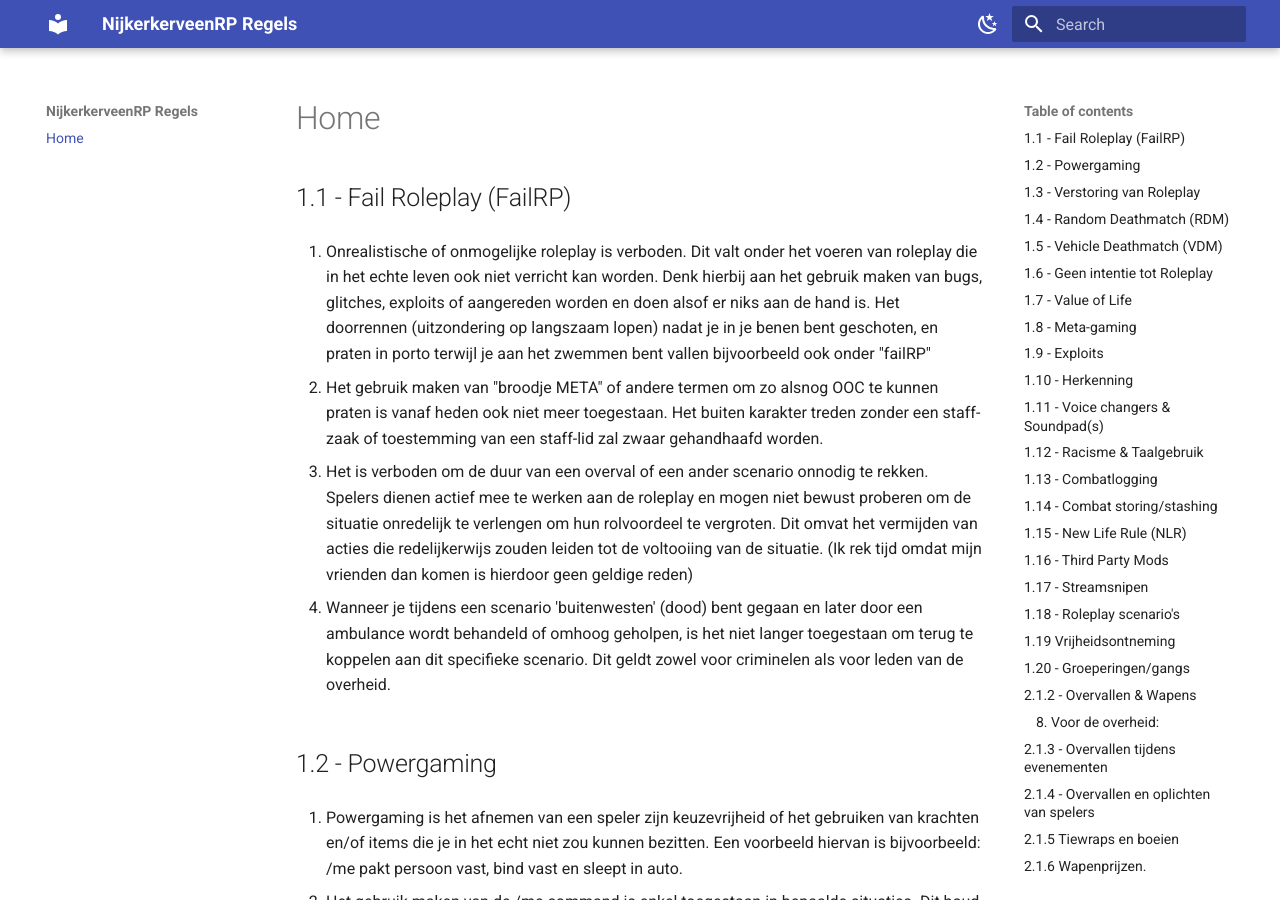
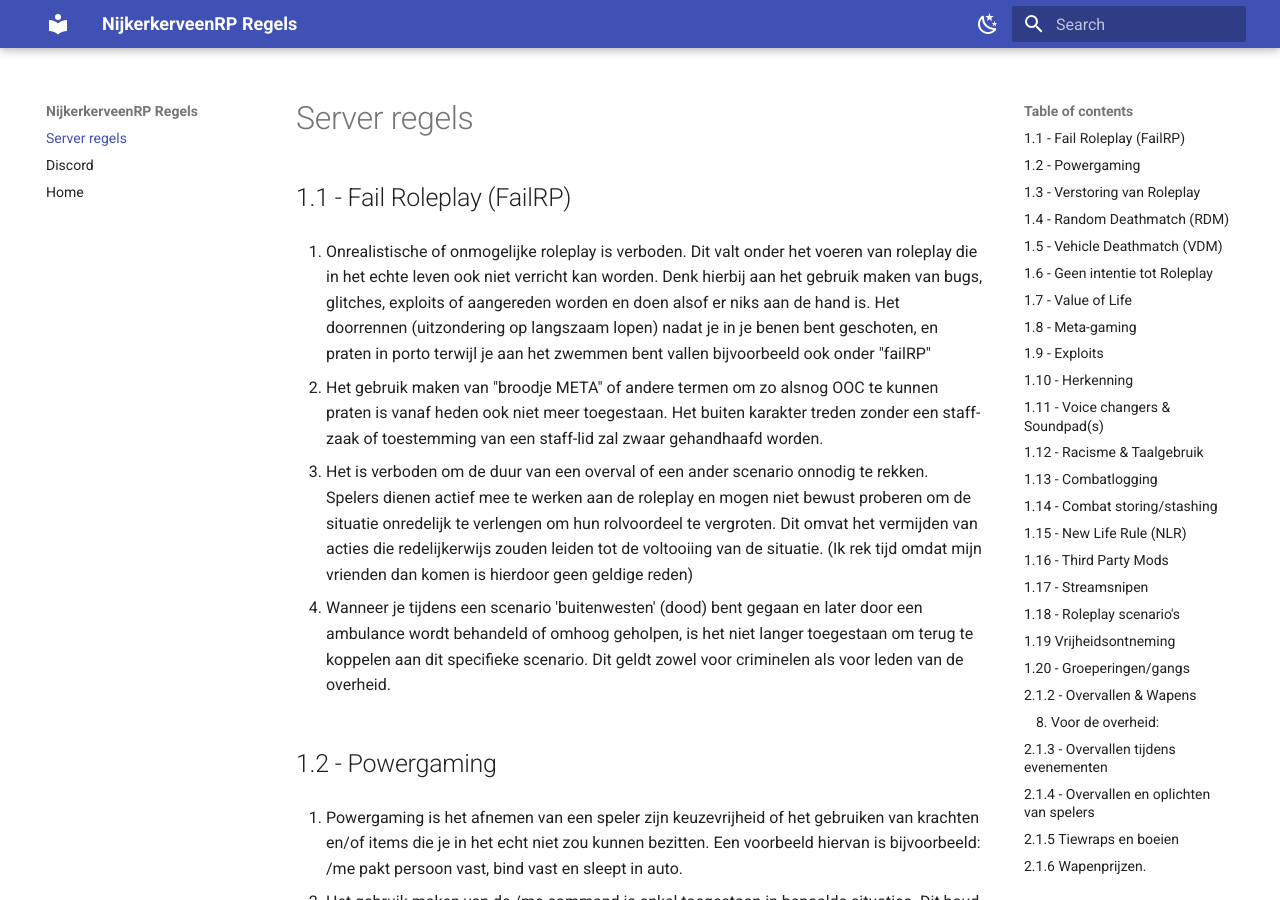
Before and after one commit to nijkerkerveenrp/Wetboek, an MkDocs documentation site: the page built from docs/index.md, in a window 1280 px wide and 900 px high. Built offline with MkDocs 1.6.1 and Material for MkDocs 9.7.7, drawn with Linux system fonts in a browser that asks for light colours.

Commit message:
Update mkdocs.yml

```diff
--- a/mkdocs.yml
+++ b/mkdocs.yml
@@ -11,3 +11,10 @@ theme:
       toggle:
         icon: material/weather-sunny
         name: Donkere modus
+
+
+nav:
+  - Server regels: index.md
+  - Discord: 'https://discord.gg/NQn8Y7uyKZ'
+  - Home: 'https://nijkerkerveenrp.github.io/'
+# Extensions
```
